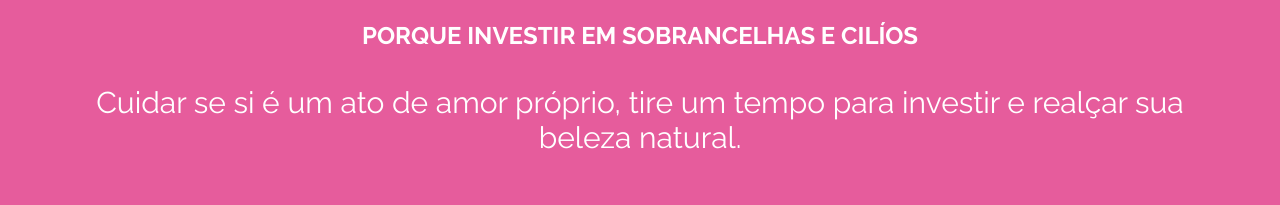
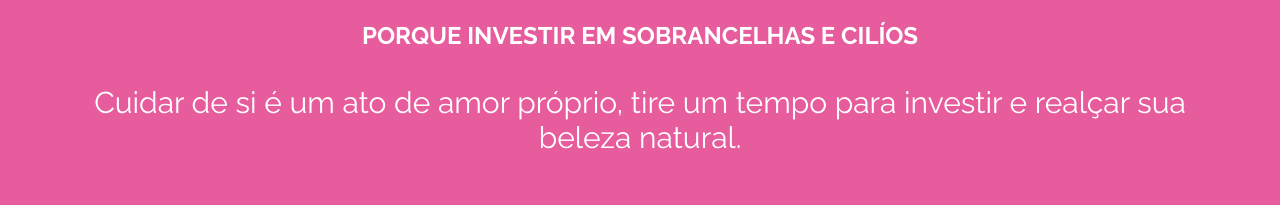
Before and after one commit to TainaraDiniz/ana, a plain HTML site: page index.html in a window 1280 px wide. Shown: the part 1289-1494 px from the top of the page. Drawn offline with nearby package versions, Linux system fonts and the light colour scheme; a web font is replaced by a local one.

Commit message:
Update index.html

```diff
--- a/index.html
+++ b/index.html
@@ -111,7 +111,7 @@
 
         <section class="final">
             <h1 class="frase-final">PORQUE INVESTIR EM SOBRANCELHAS E CILÍOS</h1>
-            <p class="cuidado-sobrancelhas">Cuidar se si é um ato de amor próprio, tire um tempo para investir e realçar sua beleza natural.</p>
+            <p class="cuidado-sobrancelhas">Cuidar de si é um ato de amor próprio, tire um tempo para investir e realçar sua beleza natural.</p>
 
 
         </section>
```
